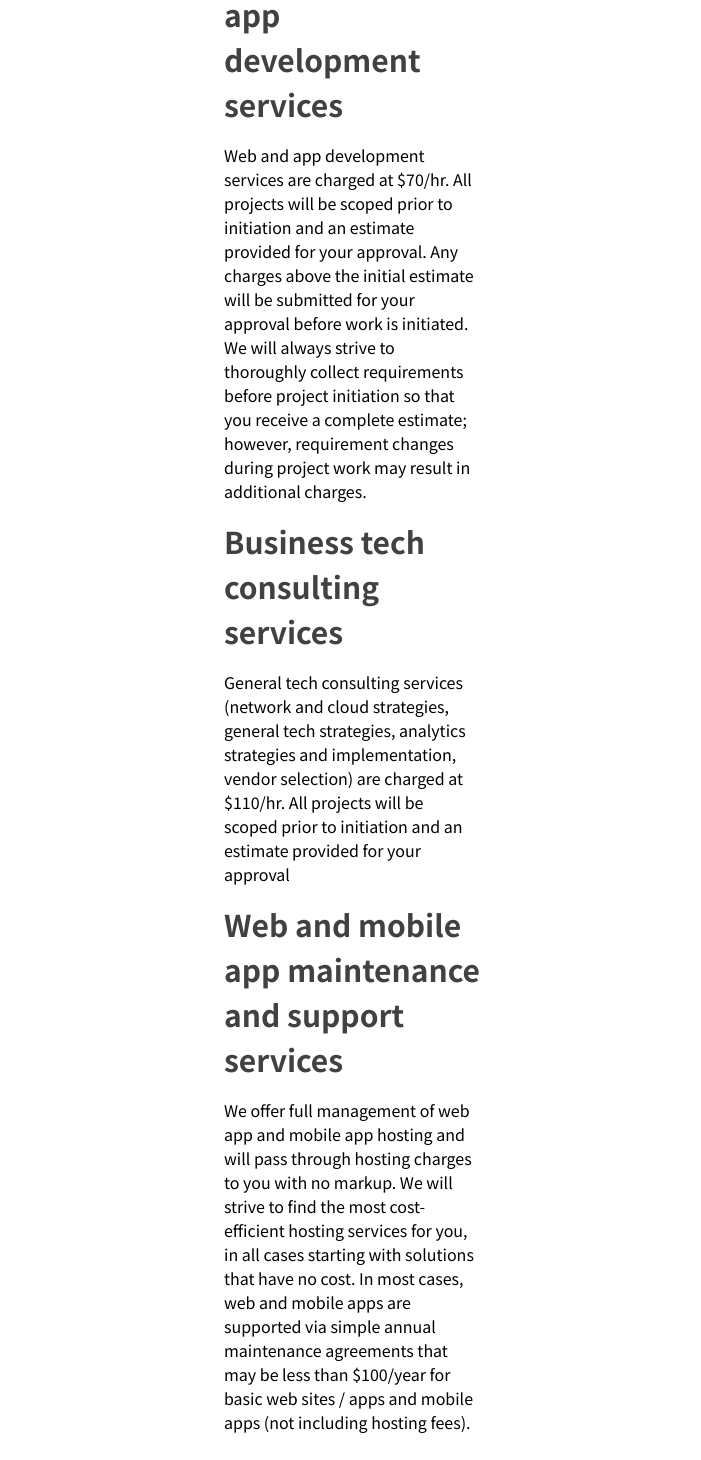
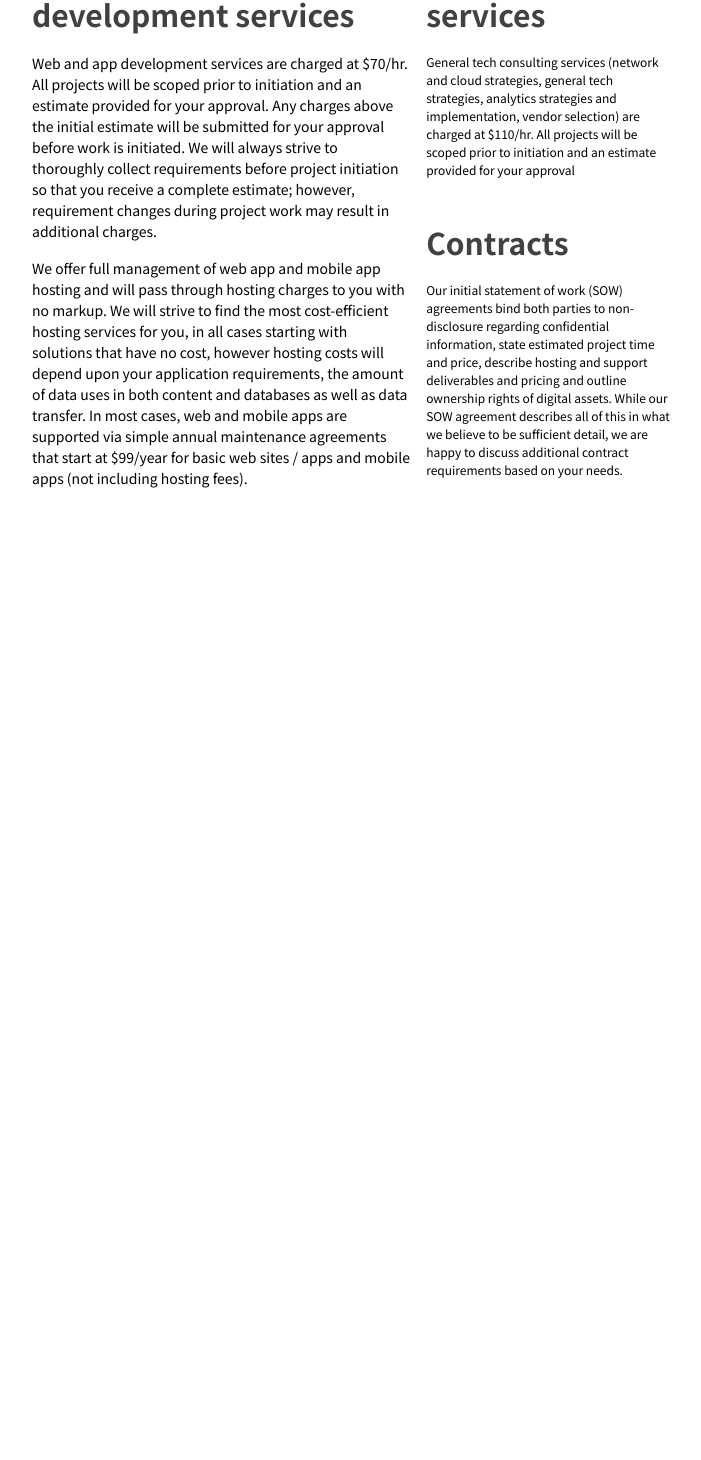
Before and after one commit to rlr524/emiya-com-vue, a Vue app: page /pricing in a window 1280 px wide. Shown: the part 163-1623 px from the top of the page, without its empty margins (288-989 px from the left). After the commit the page ends 800 px from the top, so only its background shows below. Built offline with nearby package versions, Linux system fonts and the light colour scheme.

Commit message:
converting pricing layout to grid

```diff
--- a/src/components/Main.vue
+++ b/src/components/Main.vue
@@ -5,6 +5,10 @@
     >
       You mind your business We'll mind your tech
     </p>
+    <p
+      class="hidden"
+      aria-hidden="Main section image - MacBook Pro laptop showing css code"
+    ></p>
     <p
       class="text-xs sm:text-sm md:text-base lg:text-sm xl:text-base w-1/3 sm:w-1/3 md:w-5/12 lg:w-1/3 text-emiyablack ml-8 mt-2 -let"
     >
@@ -22,8 +26,8 @@ export default {
 
 <style scoped>
 .main-top {
-  background: url(../assets/img/Canva-WebApplicationDeveloperDesk.svg) no-repeat
-    center center/cover;
+  background: url("../assets/img/Canva-WebApplicationDeveloperDesk.svg")
+    no-repeat center center/cover;
   height: 25em;
   width: 100%;
   display: flex;
--- a/src/views/Pricing.vue
+++ b/src/views/Pricing.vue
@@ -1,49 +1,60 @@
 <template>
-  <div class="mx-64 px-32 my-16">
-    <h1 class="text-3xl font-bold text-emiyablack">
+  <div
+    class="grid row-auto grid-flow-col gap-4 md:mx-32 md:px-16 md:my-16 sm:mx-4 sm:px-4 sm:my-4"
+  >
+    <div class="row-span-2 col-span-2">
+      <h1 class="md:text-3xl sm:text-lg font-bold text-emiyablack">
         Web and mobile app development services
       </h1>
-    <p class="mt-4 mb-4 text-l">
-      Web and app development services are charged at $70/hr. All projects will
-      be scoped prior to initiation and an estimate provided for your approval.
-      Any charges above the initial estimate will be submitted for your approval
-      before work is initiated. We will always strive to thoroughly collect
-      requirements before project initiation so that you receive a complete
-      estimate; however, requirement changes during project work may result in
-      additional charges.
+      <p class="mt-4 mb-4 md:text-l sm:text-sm">
+        Web and app development services are charged at $70/hr. All projects
+        will be scoped prior to initiation and an estimate provided for your
+        approval. Any charges above the initial estimate will be submitted for
+        your approval before work is initiated. We will always strive to
+        thoroughly collect requirements before project initiation so that you
+        receive a complete estimate; however, requirement changes during project
+        work may result in additional charges.
       </p>
-    <h1 class="text-3xl font-bold text-emiyablack">
-      Business tech consulting services
+
+      <p class="mt-4 mb-4 md:text-l sm:text-sm">
+        We offer full management of web app and mobile app hosting and will pass
+        through hosting charges to you with no markup. We will strive to find
+        the most cost-efficient hosting services for you, in all cases starting
+        with solutions that have no cost, however hosting costs will depend upon
+        your application requirements, the amount of data uses in both content
+        and databases as well as data transfer. In most cases, web and mobile
+        apps are supported via simple annual maintenance agreements that start
+        at $99/year for basic web sites / apps and mobile apps (not including
+        hosting fees).
+      </p>
+
+      <p></p>
+    </div>
+    <div class="row-auto col-span-1">
+      <h1 class="md:text-3xl sm:text-lg font-bold text-emiyablack">
+        Tech consulting services
       </h1>
-    <p class="mt-4 mb-4 text-l">
+      <p class="mt-4 md:text-l sm:text-xs">
         General tech consulting services (network and cloud strategies, general
         tech strategies, analytics strategies and implementation, vendor
         selection) are charged at $110/hr. All projects will be scoped prior to
         initiation and an estimate provided for your approval
       </p>
-    <h1 class="text-3xl font-bold text-emiyablack">
-      Web and mobile app maintenance and support services
-    </h1>
-    <p class="mt-4 mb-4 text-l">
-      We offer full management of web app and mobile app hosting and will pass
-      through hosting charges to you with no markup. We will strive to find the
-      most cost-efficient hosting services for you, in all cases starting with
-      solutions that have no cost. In most cases, web and mobile apps are
-      supported via simple annual maintenance agreements that may be less than
-      $100/year for basic web sites / apps and mobile apps (not including
-      hosting fees).
-    </p>
-    <h1 class="text-3xl font-bold text-emiyablack">
+    </div>
+    <div class="row-auto col-span-1">
+      <h1 class="md:text-3xl sm:text-lg font-bold text-emiyablack">
         Contracts
       </h1>
-    <p class="mt-4 mb-4 text-l">
+      <p class="mt-4 md:text-l sm:text-xs">
         Our initial statement of work (SOW) agreements bind both parties to
-      non-disclosure regarding confidential information, state estimated project
-      time and price, describe hosting and support deliverables and pricing and
-      outline ownership rights of digital assets. While our SOW agreement
-      describes all of this in what we believe to be sufficient detail, we are
-      happy to discuss additional contract requirements based on your needs.
+        non-disclosure regarding confidential information, state estimated
+        project time and price, describe hosting and support deliverables and
+        pricing and outline ownership rights of digital assets. While our SOW
+        agreement describes all of this in what we believe to be sufficient
+        detail, we are happy to discuss additional contract requirements based
+        on your needs.
       </p>
+    </div>
   </div>
 </template>
 
```
Also changed, not shown: src/assets/img/Canva-GrayLaptopComputerShowingHtmlCodesinShallowFocus.svg (added), src/assets/img/Canva-MacbookProShowingText.svg (added). Lines whose indentation alone changed are shown as unchanged.
